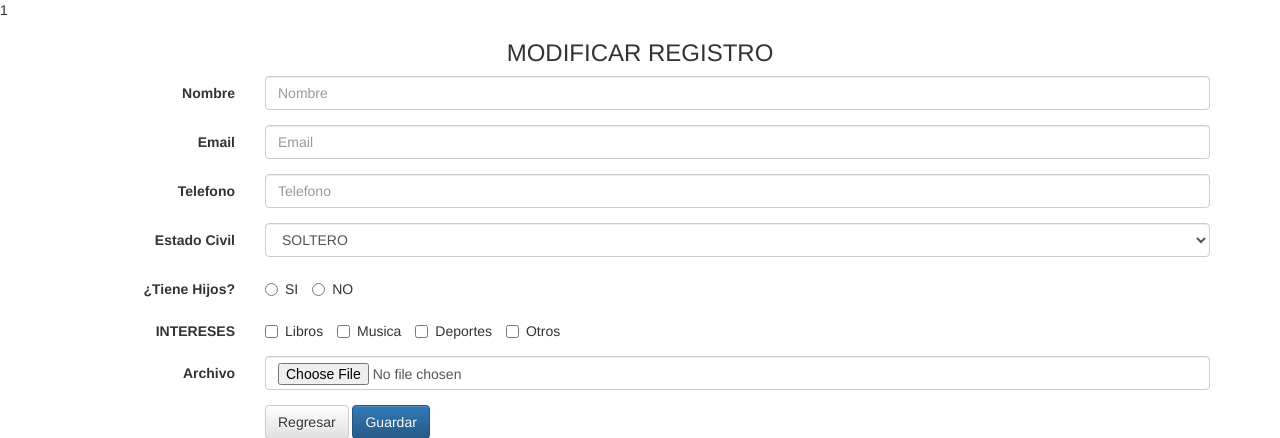
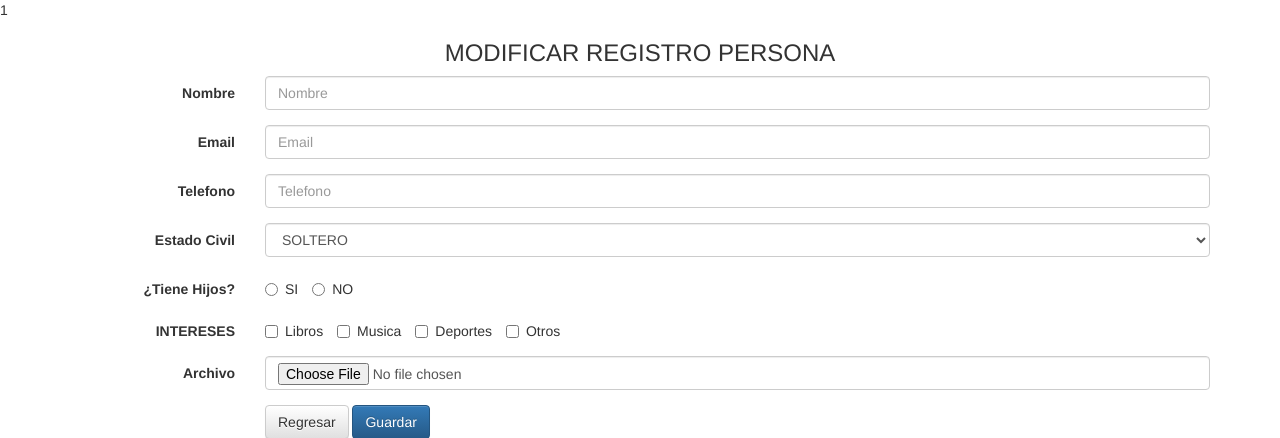
Before and after one commit to juanmateuz/crudPhp, a PHP site: page /modificar.php?id=1 in a window 1280 px wide. Shown: the top 438 px of the page. Run offline with PHP 8.4, Linux system fonts and the light colour scheme; data that the repository does not hold is empty.

Commit message:
Se cambio msn botos y titulo de modificar php

```diff
--- a/index.php
+++ b/index.php
@@ -58,7 +58,7 @@
 			</div>
 
 			<div class="row">
-				<a href="nuevo.php" class="btn btn-primary">Nuevo Registro</a>
+				<a href="nuevo.php" class="btn btn-primary">Nuevo Registro P</a>
 			</div>
 
 			<br>
--- a/modificar.php
+++ b/modificar.php
@@ -43,7 +43,7 @@
 	 <body>
 		  <div class="container">
 			 <div  class="row">
-				     <h3 style="text-align:center">MODIFICAR REGISTRO</h3>
+				     <h3 style="text-align:center">MODIFICAR REGISTRO PERSONA</h3>
 			    </div>
 
 			 <form class="form-horizontal" method="POST" action="update.php" enctype="multipart/form-data" autocomplete="off">
```
